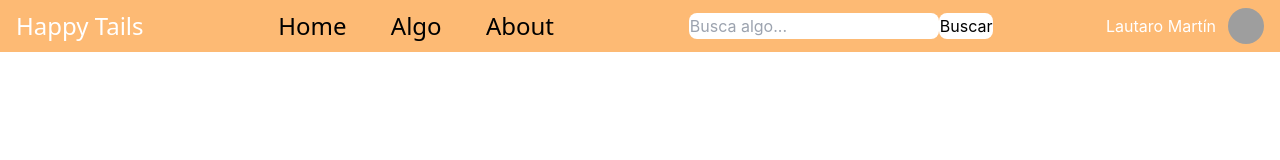
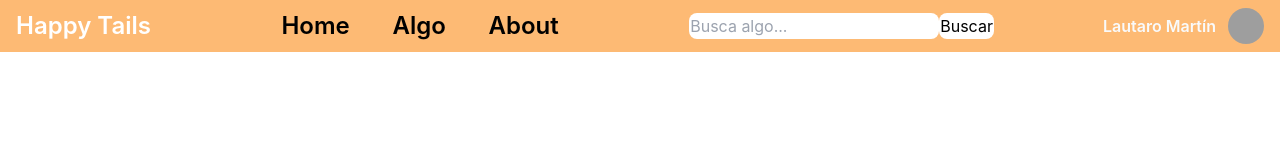
Before and after one commit to Final-Proyect-PETS/PROYECTO-FINAL-PETS, a React (Create React App) app in the folder client/: page /home in a window 1280 px wide. Shown: the top 160 px of the page. Built offline with nearby package versions, Linux system fonts and the light colour scheme; grey boxes are pictures that could not be loaded.

Commit message:
Estilos navbar

```diff
--- a/client/src/components/NavBar/NavBar.jsx
+++ b/client/src/components/NavBar/NavBar.jsx
@@ -37,17 +37,17 @@ export default function NavBar() {
     <section className="flex justify-center h-14">
       <div className="bg-orange-300 flex justify-between border-b-4 border-white w-screen justify-center content-around items-center px-4">
         <div className="flex">
-          <h1 className="text-white text-2xl font-sans">Happy Tails</h1>
+          <h1 className="text-white text-2xl font-semibold">Happy Tails</h1>
         </div>
         <div className="flex w-80 justify-around">
           <Link to={"/home"}>
-            <h2 className="text-black text-2xl font-sans">Home</h2>
+            <h2 className="text-black text-2xl font-semibold">Home</h2>
           </Link>
           <Link to={"/algo"}>
-            <h2 className="text-black text-2xl font-sans">Algo</h2>
+            <h2 className="text-black text-2xl font-semibold">Algo</h2>
           </Link>
           <Link to={"/about"}>
-            <h2 className="text-black text-2xl font-sans">About</h2>
+            <h2 className="text-black text-2xl font-semibold">About</h2>
           </Link>
         </div>
         <div className="flex">
@@ -57,7 +57,7 @@ export default function NavBar() {
           </form>
         </div>
         <div className="flex gap-3 items-center">
-          <p className="text-white">Lautaro Martín</p>
+          <p className="text-gray-50 font-semibold">Lautaro Martín</p>
           <img src="https://img.freepik.com/fotos-premium/hombre-caucasico-joven-persona-pared-blanca-apuntando-mano-camisa-blanco-orgulloso-confiado_1187-76423.jpg?w=740" alt="logo" width="9px" class="mx-auto object-cover rounded-full h-9 w-9 "/>
         </div>
       </div>
```
